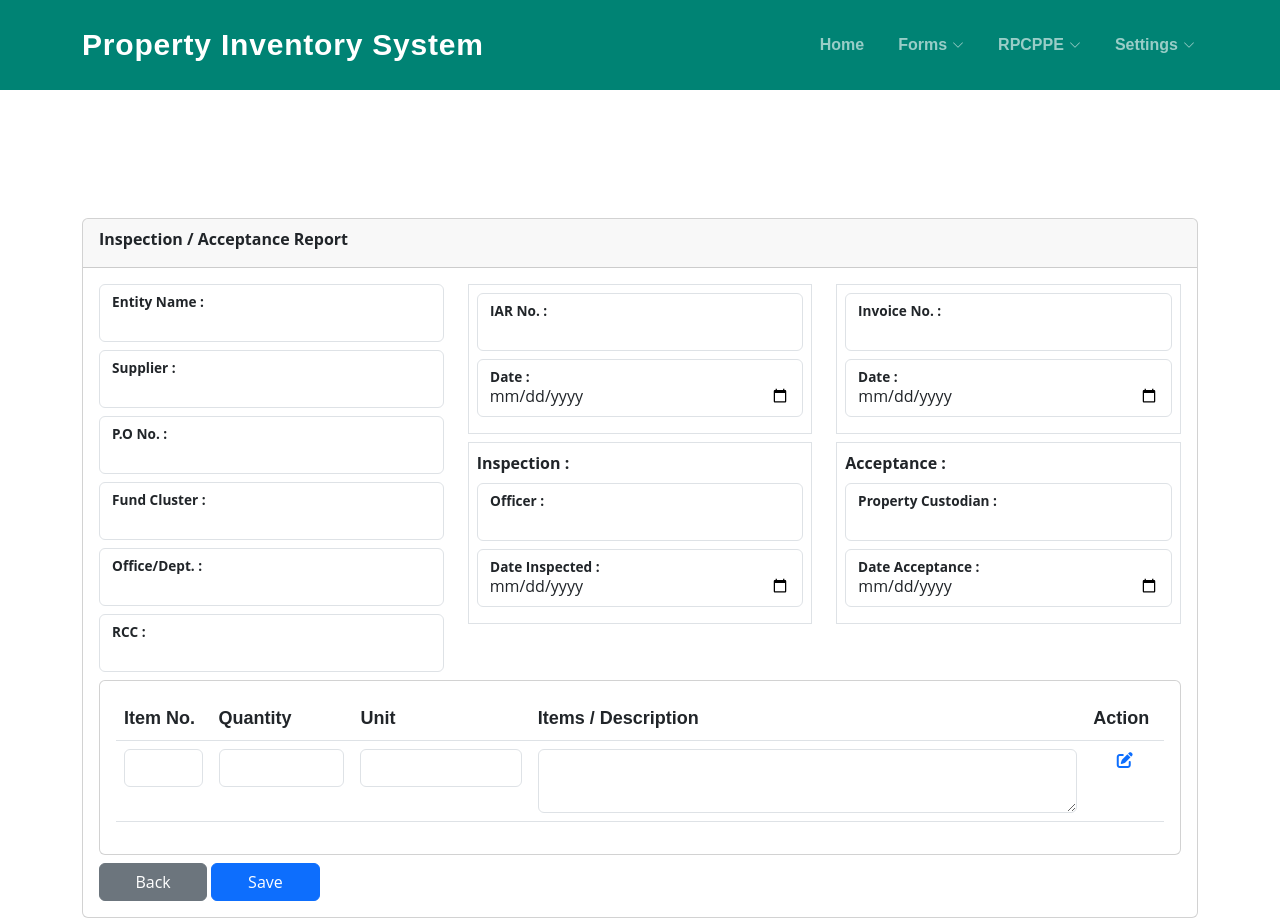
After one commit to elloso/pisystem, a CodeIgniter app: page /pisystem/index.php/post_controller/editiarDetails/1 in a window 1280 px wide. The commit adds this page. Run offline with CodeIgniter, Linux system fonts and the light colour scheme; a user stored in the database is signed in; data that the repository does not hold is empty; some libraries are stand-ins or nearby versions.

Commit message:
1:04 Marlon

```diff
--- a/application/config/routes.php
+++ b/application/config/routes.php
@@ -21,6 +21,8 @@ $route['submit-iar'] = 'Function_Controller/insertData_IAR';
 $route['updatepo-details'] = 'Function_Controller/updatepoDetails';
 $route['editpo-details/(:any)/(:any)'] = 'Post_Controller/editpoDetails/$1/$2';
 $route['editItem-details'] = 'Function_Controller/editItemDetails';
+$route['editiar-details/(:any)'] = 'Post_Controller/editiarDetails/$1';
+
 
 
 // Post
--- a/application/controllers/Post_Controller.php
+++ b/application/controllers/Post_Controller.php
@@ -208,4 +208,16 @@ class Post_Controller extends CI_Controller
             redirect(base_url('login'));
         }
     }
+    public function editiarDetails($editiardetails)
+    {
+        if ($this->session->userdata('is_login') == TRUE) {
+            $editiardetails = $this->Post_model->get_iardetails_by_id($editiardetails);
+            $data['editiar_details'] = $editiardetails;
+            $this->load->view('template/header',$data);
+            $this->load->view('view-forms/editiar-details');
+            $this->load->view('template/footer');
+        } else {
+            redirect(base_url('login'));
+        }
+    }
 } // End Bracket
--- a/application/models/Post_model.php
+++ b/application/models/Post_model.php
@@ -91,8 +91,6 @@ class Post_Model extends CI_Model
             return array();
         }
     }
-
-
     public function get_allPoList()
     {
         $this->db->select_max('po_id');
@@ -104,4 +102,14 @@ class Post_Model extends CI_Model
             return;
         }
     }
+    public function get_iardetails_by_id($iarID)
+    {
+        $this->db->where('md5(iar_id)', $iarID);
+        $query = $this->db->get('tbliar');
+        if ($query->num_rows() > 0) {
+            return $query->row();
+        } else {
+            return false;
+        }
+    }
 }
--- a/application/views/forms/po.php
+++ b/application/views/forms/po.php
@@ -1,7 +1,7 @@
 <div class="container justify-content-center align-items-center container_table" style="min-height: 40vh;">
     <div class="card" style="max-width: 1500px;">
         <div class="card-header border-success" style="border-top:solid;">
-            <div class="card-title fw-bold">Purchase Order</div>
+            <div class="card-title">Purchase Order</div>
         </div>
         <div class="card-body">
             <div class="table-responsive">
--- /dev/null
+++ b/application/views/view-forms/editiar-details.php
@@ -0,0 +1,161 @@
+<div class="container justify-content-center align-items-center container_table" style="min-height: 40vh;">
+    <div class="card" style="max-width: 1500px;">
+        <div class="card-header">
+            <div class="card-title fw-bold">Inspection / Acceptance Report</div>
+        </div>
+        <div class="card-body">
+            <form action="#" method="post">
+            <div class="row">
+                <div class="col-lg-6 col-xl-4">
+                    <div class="form-floating mb-2">
+                        <input type="text" id="edit_entityname" value="<?php echo $editiar_details->entity_name ?>" class="form-control" name="edit_entityname" readonly>
+                        <label class="form-label fw-bold text-dark" for="txtSupplier">Entity Name :</label>
+                    </div>
+                    <div class="form-floating mb-2">
+                            <input type="text" id="edit_supplier" value="" class="form-control" name="edit_supplier" readonly>
+                            <label class="form-label fw-bold text-dark" for="edit_supplier">Supplier :</label>
+                        </div>
+                        <div class="form-floating mb-2">
+                            <input type="number" id="edit_pono" value="<?php echo $editiar_details->iar_po_number ?>" class="form-control" name="edit_pono" readonly>
+                            <label class="form-label fw-bold text-dark" for="edit_pono">P.O No. :</label>
+                        </div>
+                    <div class="form-floating mb-2">
+                        <input type="text" id="edit_fundcluster" value="" class="form-control" name="edit_fundcluster" required>
+                        <label class="form-label fw-bold text-dark" for="edit_fundcluster">Fund Cluster :</label>
+                    </div>
+                    <div class="form-floating mb-2">
+                        <input type="text" id="edit_officedept" value="" class="form-control" name="edit_officedept" required>
+                        <label class="form-label fw-bold text-dark" for="edit_officedept">Office/Dept. :</label>
+                    </div>
+                    <div class="form-floating mb-2">
+                        <input type="text" id="edit_rcc" value="" class="form-control" name="edit_rcc" required>
+                        <label class="form-label fw-bold text-dark" for="edit_rcc">RCC :</label>
+                    </div>
+                </div>
+                <div class="col-lg-6 col-xl-8">
+                    <div class="row">
+                    <div class="col-lg-4 col-xl-6">
+                            <div class="border p-2 mb-2">
+                                <div class="form-floating mb-2">
+                                    <input type="text" id="edit_iarno" class="form-control" name="edit_iarno">
+                                    <label class="form-label fw-bold text-dark" for="edit_iarno">IAR No. :</label>
+                                </div>
+                                <div class="form-floating mb-2">
+                                    <input id="edit_iardate" class="form-control" name="edit_iardate" type="date" />
+                                    <label class="form-label fw-bold text-dark" for="edit_iardate">Date :</label>
+                                </div>
+                            </div>
+                        </div>
+                        <div class="col-lg-4 col-xl-6">
+                            <div class="border p-2 mb-2">
+                                <div class="form-floating mb-2">
+                                    <input type="text" id="edit_invoice" class="form-control" name="edit_invoice">
+                                    <label class="form-label fw-bold text-dark" for="edit_invoice">Invoice No. :</label>
+                                </div>
+                                <div class="form-floating mb-2">
+                                    <input id="edit_invoicedate" class="form-control" name="edit_invoicedate" type="date" />
+                                    <label class="form-label fw-bold text-dark" for="edit_invoicedate">Date :</label>
+                                </div>
+                            </div>
+                        </div>
+                        <div class="col-lg-4 col-xl-6">
+                            <div class="border p-2 mb-2">
+                                <label class="form-label fw-bold text-dark">Inspection :</label>
+                                <div class="form-floating mb-2">
+                                    <input type="text" id="edit_inspectionofficer" class="form-control" name="edit_inspectionofficer">
+                                    <label class="form-label fw-bold text-dark" for="edit_inspectionofficer">Officer :</label>
+                                </div>
+                                <div class="form-floating mb-2">
+                                    <input id="edit_dateinspected" class="form-control" name="edit_dateinspected" type="date" />
+                                    <label class="form-label fw-bold text-dark" for="edit_dateinspected">Date Inspected :</label>
+                                </div>
+                            </div>
+                        </div>
+                        <div class="col-lg-4 col-xl-6">
+                            <div class="border p-2 mb-2">
+                                <label class="form-label fw-bold text-dark">Acceptance :</label>
+                                <div class="form-floating mb-2">
+                                    <input type="text" id="edit_acceptance" class="form-control" name="edit_acceptance">
+                                    <label class="form-label fw-bold text-dark" for="edit_acceptance">Property Custodian :</label>
+                                </div>
+                                <div class="form-floating mb-2">
+                                    <input id="edit_acceptancedate" class="form-control" name="edit_acceptancedate" type="date" />
+                                    <label class="form-label fw-bold text-dark" for="edit_acceptancedate">Date Acceptance :</label>
+                                </div>
+                            </div>
+                        </div>
+                    </div>
+                </div>
+            </div>
+            <div class="col-lg-6 col-xl-12">
+            <div class="card" style="max-width: 1500px;">
+                <div class="card-body">
+                    <div class="table-responsive">
+                        <table id="table-itemno-data" class="table table-hover">
+                            <tr>
+                                <th style="width: 8%;">Item No.</th>
+                                <th style="width: 12%;">Quantity</th>
+                                <th style="width: 15%;">Unit</th>
+                                <th style="width: 47%;">Items / Description</th>
+                                <th style="width: 5%;">Action</th>
+                            </tr>
+                            <tbody>
+                                    <tr>
+                                        <td><input required type="text" value="" class=" form-control" id="txtItemNo" name="txtItemNo[]" readonly>
+                                            <div class="invalid-feedback">
+                                                Please enter Item No.
+                                            </div>
+                                        </td>
+                                        <td><input required type="number" value="" class="form-control" maxlength="28" id="txtItemQuantity" name="txtItemQuantity[]" size="1" readonly>
+                                            <div class="invalid-feedback">
+                                                Please enter Quantity.
+                                            </div>
+                                        </td>
+                                        <td><input required type="text" value="" class="form-control" maxlength="28" id="txtUnit" name="txtUnit[]" size="1" readonly>
+                                            <div class="invalid-feedback">
+                                                Please enter unit.
+                                            </div>
+                                        </td>
+                                        <td>
+                                            <textarea required class="form-control" name="txtDescription[]" style="height: 4em;" readonly></textarea>
+                                            <div class="invalid-feedback">
+                                                Please enter item description.
+                                            </div>
+                                        </td>
+                                        <td class="text-center">
+                                            <a href="#" class="text-primary">
+                                            <i class="fa-solid fa-pen-to-square"></i>
+                                            </a>
+                                        </td>
+                                    </tr>
+                            </tbody>
+                        </table>
+                    </div>
+                </div>
+            </div>
+            </div>
+            <button type="button" class="btn btn-secondary mt-2" style="width: 10%;" onclick=" history.back()">Back</button>
+            <button type="submit" class="btn btn-primary mt-2" style="width: 10%;">Save</button>
+            </form>
+        </div>
+    </div>
+    <div class="modal fade modal-lg" id="editRow">
+        <div class="modal-dialog">
+            <div class="modal-content">
+                <div class="modal-header">
+                    <h4 class="modal-title">Edit Item Details</h4>
+                    <button type="button" class="btn-close" data-bs-dismiss="modal"></button>
+                </div>
+                <div class="modal-body">
+
+                </div>
+                <!-- Modal footer -->
+                <div class="modal-footer">
+                    <button type="button" class="btn btn-secondary" data-bs-dismiss="modal">Close</button>
+                    <button type="submit" class="btn btn-primary">Submit</button>
+                </div>
+                </form>
+            </div>
+        </div>
+    </div>
+</div>
```
Also changed, not shown: application/views/forms/iar.php (+6 -11 lines).
